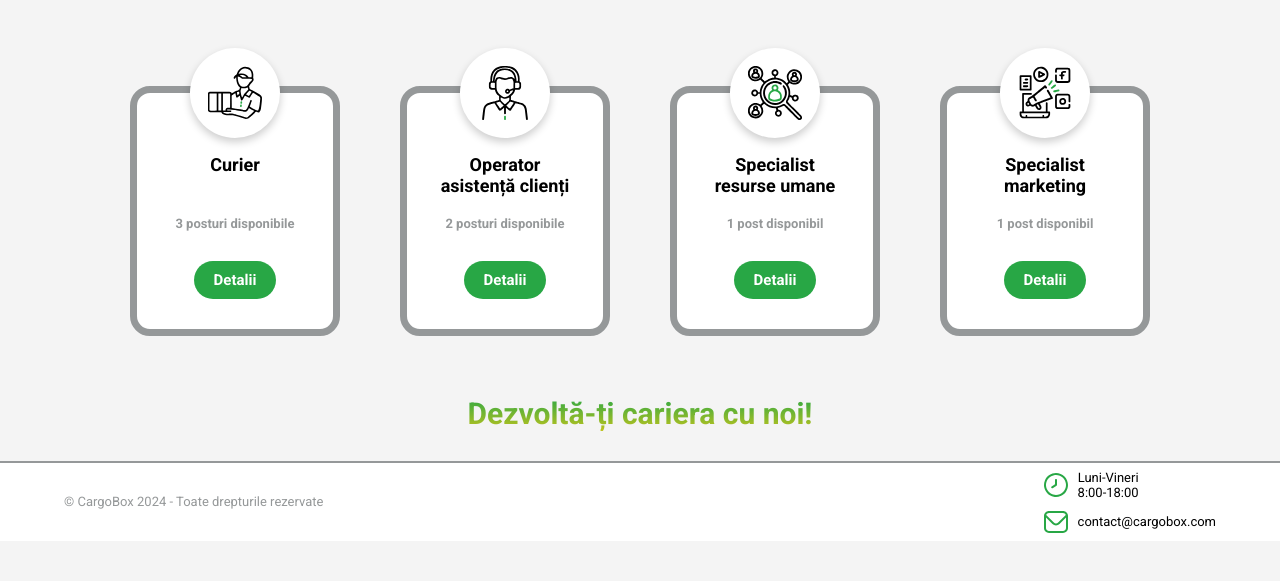
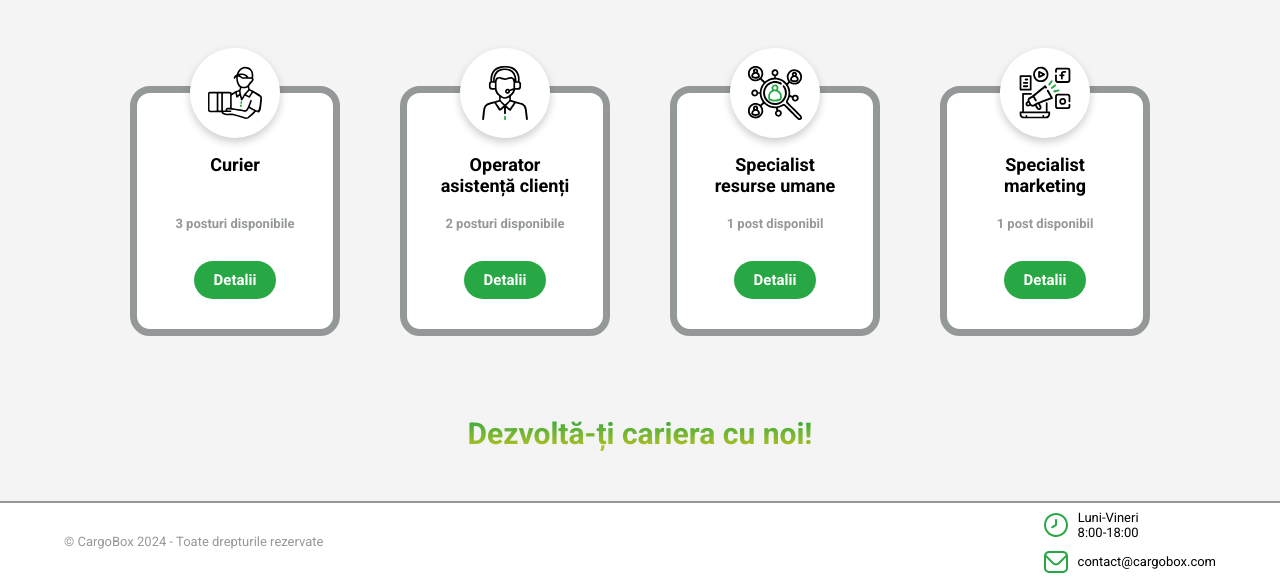
Before and after one commit to Andrei25i/CargoBox, a plain HTML site: page cariere/cariere.html in a window 1280 px wide. Shown: the part 650-1231 px from the top of the page. Before the commit the page ends 1191 px from the top, so only its background shows below. Drawn offline with Linux system fonts and the light colour scheme.

Commit message:
Modificari Minore

```diff
--- a/cariere/style.css
+++ b/cariere/style.css
@@ -156,7 +156,7 @@
     font-weight: bold;
     align-self: center;
 
-    margin: 30px 0;
+    margin: 50px 0;
 }
 
 @media only screen and (min-width: 2050px) {
@@ -237,7 +237,6 @@
     }
 }
 
-
 @media only screen and (max-width: 490px) {
     .text-section {
         margin-top: 1% 4%;
```
Also changed, not shown: index.html (+1 -1 lines).
